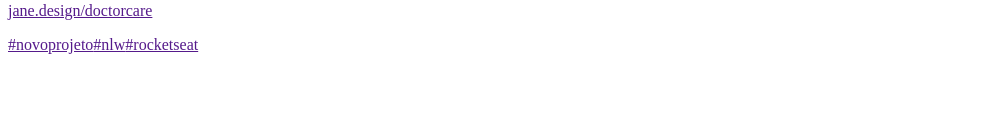
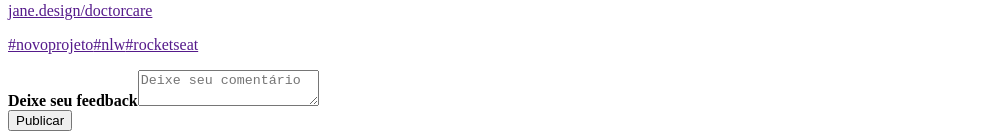
Before and after one commit to renanrcp16/ignite-feed, a React (Vite) app: page / in a window 1280 px wide. Shown: the part 1129-1265 px from the top of the page, without its empty margins (0-1001 px from the left). Before the commit the page ends 1199 px from the top, so only its background shows below. Built offline with nearby package versions, Linux system fonts and the light colour scheme; the HTML template or start-up script is replaced by a standard one.

Commit message:
formulario de comentarios

```diff
--- a/src/components/Post.jsx
+++ b/src/components/Post.jsx
@@ -24,6 +24,14 @@
 					<a className="font-bold text-green-600 hover:text-green-500 mr-1" href="">#rocketseat</a>
 				</p>
 			</div>
+
+			<form className="w-full mt-6 pt-6 border-t-2 border-gray-600 group">
+				<strong className="leading-[1.6] text-gray-100">Deixe seu feedback</strong>
+				<textarea className="w-full bg-gray-900 border-0 resize-none h-24 rounded-xl text-gray-100 mt-1 leading-[1.4] p-4" placeholder="Deixe seu comentário" />
+				<footer className="invisible max-h-0 group-focus-within:visible group-focus-within:max-h-[none]">
+					<button className="px-6 py-4 mt-4 rounded-xl border-0 bg-green-600 text-white font-bold cursor-pointer hover:bg-green-400 transition" type="submit">Publicar</button>
+				</footer>
+			</form>
 		</article>
 	)
 }
--- a/src/globals.css
+++ b/src/globals.css
@@ -1,13 +1,17 @@
 @tailwind base;
 @tailwind components;
 @tailwind utilities;
+
+:root {
+	--green-600: #16a34a
+}
 
 * {
 	box-sizing: border-box;
 }
 
 body {
-	background: #131922;
+	background: #111827;
 	color: #c4c4cc;
 	-webkit-font-smoothing: antialiased;
 }
@@ -17,3 +21,8 @@
 	font-weight: 400;
 	font-size: 1rem;
 }
+
+:focus {
+	outline: transparent;
+	box-shadow: 0 0 0 2px var(--green-600);
+}
```
